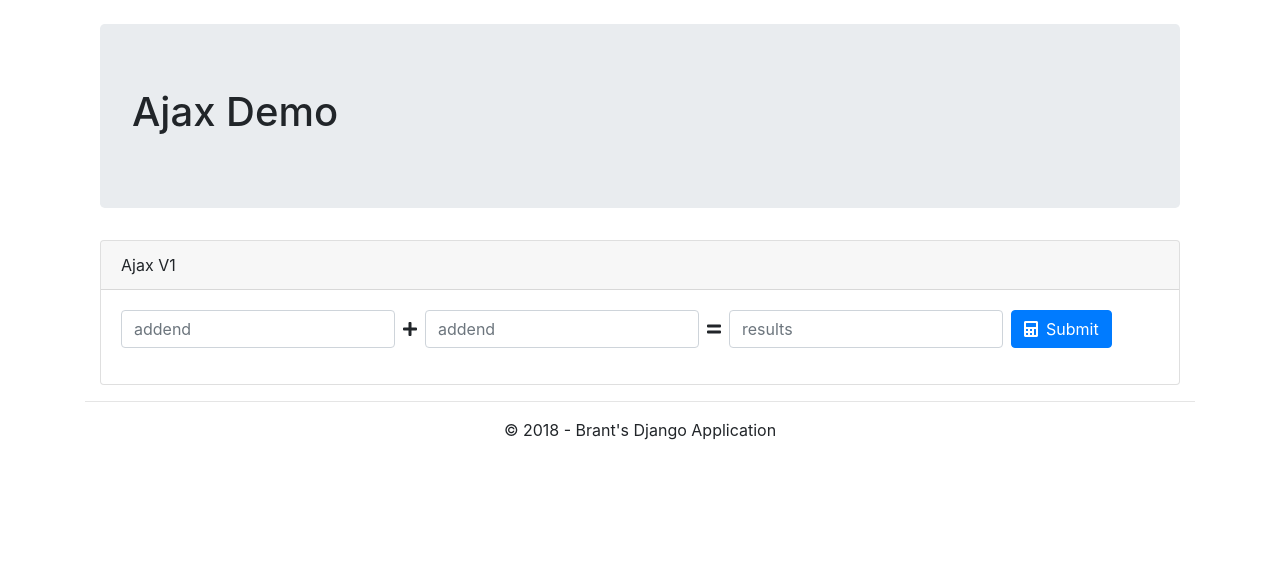
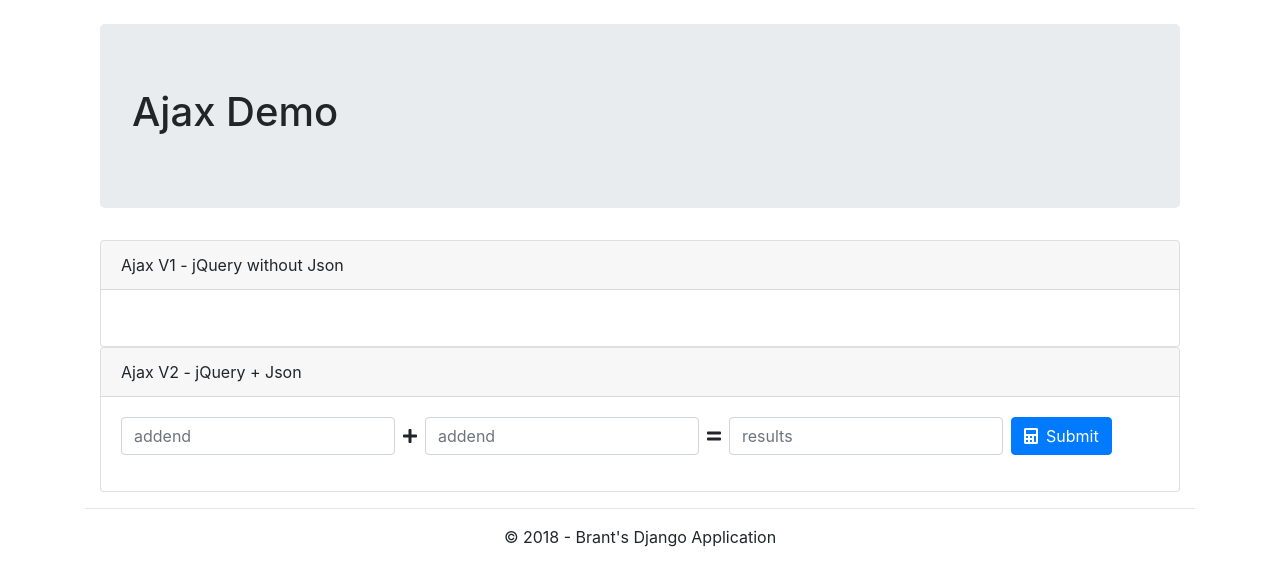
Before and after one commit to xkdcc/Django101, a Django app: page /ajax/ in a window 1280 px wide. Shown: the top 586 px of the page. Run offline with Django 3.2, Linux system fonts and the light colour scheme; some libraries are stand-ins or nearby versions.

Commit message:
1. Since currently ajax v1 is actually for v2, so just switch code.

```diff
--- a/ajax/templates/ajax/index.html
+++ b/ajax/templates/ajax/index.html
@@ -15,18 +15,33 @@
 
         <div class="card">
             <div class="card-header">
-                Ajax V1
+                Ajax V1 - jQuery without Json
             </div>
             <div class="card-body">
 
 
                 <div class="form-group">
-                    <form class="form-inline" action="{% url 'demo_ajax_v1_addition' %}" method="GET" id="a1-demo-add-form">
+
+                </div>
+            </div>
+        </div>
+
+        <div class="card">
+            <div class="card-header">
+                Ajax V2 - jQuery + Json
+            </div>
+            <div class="card-body">
+
+
+                <div class="form-group">
+                    <form class="form-inline" action="{% url 'demo_ajax_v2_addition' %}" method="GET"
+                          id="a1-demo-add-form">
                         {% csrf_token %}
                         <input class="form-control mr-2" placeholder="addend" name="addend1">
                         <i class="fas fa-plus"></i>
                         <input class="form-control mr-2 ml-2" placeholder="addend" name="addend2">
-                        <i class="fas fa-equals"></i> <input class="form-control ml-2 mr-2" placeholder="results" name="results">
+                        <i class="fas fa-equals"></i> <input class="form-control ml-2 mr-2" placeholder="results"
+                                                             name="results">
                         <button type="submit" class="btn btn-primary"><i class="fas fa-calculator mr-2"></i>Submit
                         </button>
                     </form>
--- a/ajax/views.py
+++ b/ajax/views.py
@@ -1,6 +1,7 @@
 from django.shortcuts import render
 from django.http import Http404, HttpResponse
 import json
+
 
 # Create your views here.
 
@@ -10,6 +11,10 @@ def home(request):
 
 
 def demo_ajax_v1_addition(request):
+    return render(request, 'ajax/index.html')
+
+
+def demo_ajax_v2_addition(request):
     if request.is_ajax() and request.method == 'POST':
         response_data = {}
         addend1 = int(request.POST['addend1'])
@@ -21,9 +26,5 @@ def demo_ajax_v1_addition(request):
         return render(request, 'ajax/index.html')
 
 
-def demo_ajax_v2_addition(request):
-    return render(request, 'ajax/index.html')
-
-
 def demo_ajax_v3_addition(request):
     return render(request, 'ajax/index.html')
--- a/static/js/site.js
+++ b/static/js/site.js
@@ -12,7 +12,7 @@ $(document).ready(function () {
         console.log($('input[name="addend1"]').val())
         console.log($('input[name="addend2"]').val())
         $.ajax({
-            url: "/ajax/demo_ajax_v1_addition", // the endpoint
+            url: "/ajax/demo_ajax_v2_addition", // the endpoint
             type: "POST", // http method
             data: {
                 addend1: $('input[name="addend1"]').val(),
```
